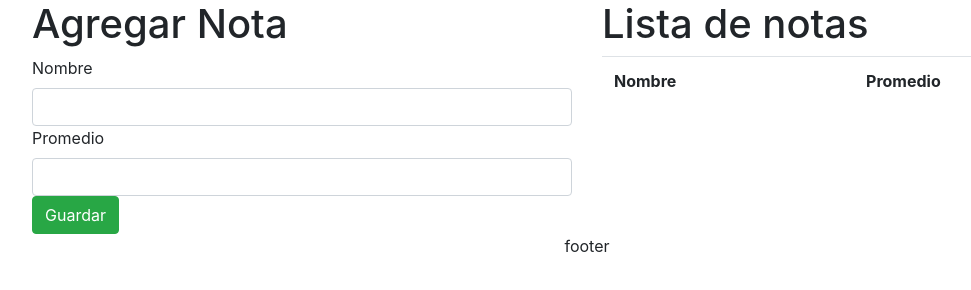
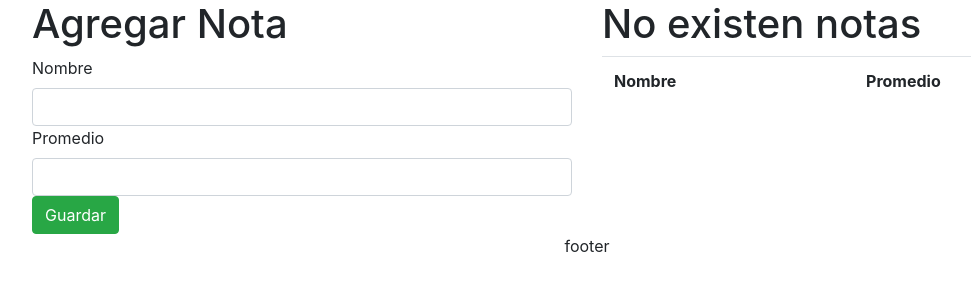
Before and after one commit to Lema1/Curso-Vuejs, a plain HTML site: page index.html in a window 1280 px wide. Shown: the whole page, without its empty margins (53-1024 px from the left). Drawn offline with nearby package versions, Linux system fonts and the light colour scheme.

Commit message:
paso 12 completado

```diff
--- a/index.html
+++ b/index.html
@@ -20,7 +20,8 @@
                     <input type="button" value="Guardar" class="btn btn-success" v-on:click="agregarNota">
                 </div>
                 <div class="col-md-6 col-xs-12">
-                    <h1>Lista de notas</h1>
+                    <h1 v-if="lista.length > 0">Lista de notas</h1>
+                    <h1 v-else="lista">No existen notas</h1>
                     <table class="table">
                         <tr>
                             <th>Nombre</th>
```
